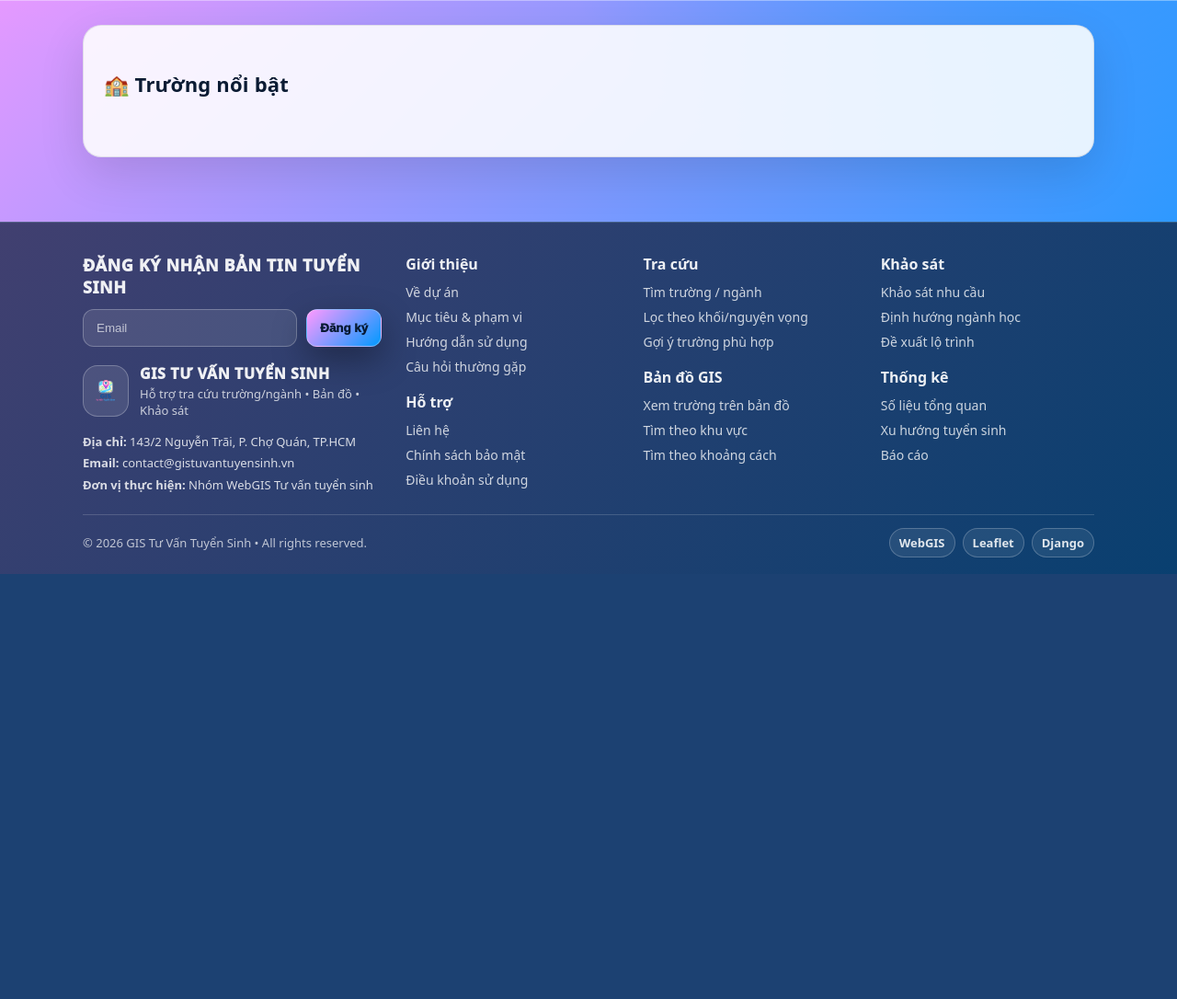
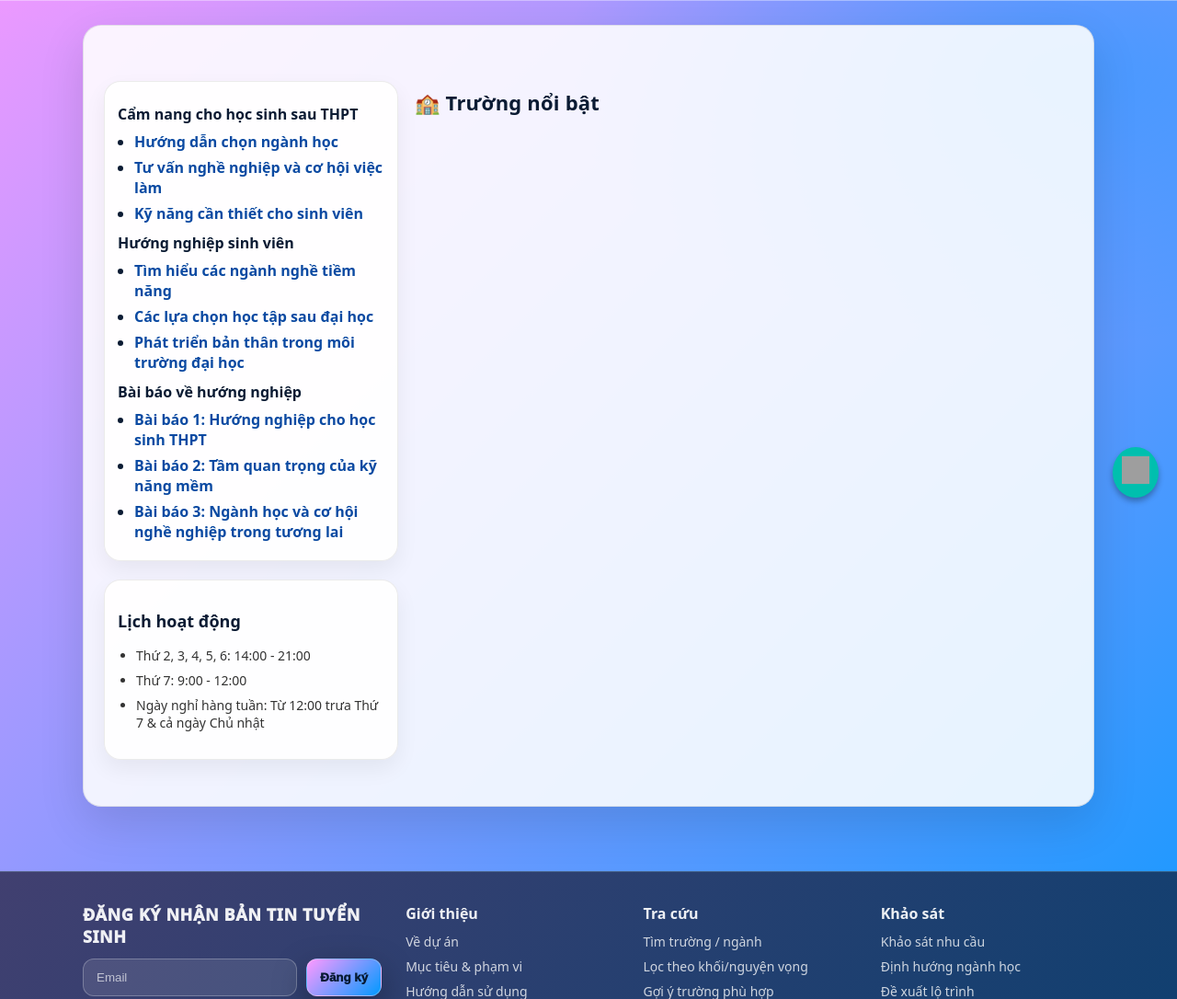
Before and after one commit to TRAM-HUONG/GIS-TUVANTUYENSINH, a Django app: page / in a window 1280 px wide. Shown: the part 239-1325 px from the top of the page at 92% size. Before the commit the page ends 863 px from the top, so only its background shows below. Run offline with Django 5.2, Linux system fonts and the light colour scheme; data that the repository does not hold is empty; grey boxes are pictures that could not be loaded.

Commit message:
fix: Update home page and truong detail logic

```diff
--- a/static/css/home.css
+++ b/static/css/home.css
@@ -2,11 +2,111 @@
    HOME PAGE ONLY
    ========================= */
 
+/* General Layout */
 .home-wrap{
   padding: 18px 0 28px;
 }
 
-/* SECTION TITLE */
+/* ✅ CHIA 2 CỘT: TRÁI + PHẢI */
+.home-layout{
+  display: grid;
+  grid-template-columns: 320px 1fr; /* Cột trái 320px, cột phải co giãn */
+  gap: 18px;
+  align-items: start;
+}
+
+/* Cột trái (sidebar) */
+.home-left{
+  position: sticky;
+  top: 14px; /* Giữ sidebar khi kéo xuống */
+}
+
+/* Box sidebar */
+.additional-info{
+  background: rgba(255,255,255,.92);
+  border: 1px solid rgba(0,0,0,.08);
+  border-radius: 18px;
+  padding: 14px 14px 10px;
+  box-shadow: 0 10px 24px rgba(0,0,0,.06);
+  margin-top: 20px;
+}
+
+.additional-info h3{
+  margin: 10px 0 8px;
+  font-size: 16px;
+  font-weight: 900;
+}
+
+.additional-info ul{
+  margin: 0 0 10px 18px;
+  padding: 0;
+}
+
+.additional-info li{
+  margin: 6px 0;
+}
+
+.additional-info a{
+  color: #0b4aa2;
+  text-decoration: none;
+  font-weight: 600;
+}
+
+.additional-info a:hover{
+  text-decoration: underline;
+}
+
+/* Lịch hoạt động */
+.activity-schedule{
+  background: rgba(255,255,255,.92);
+  border: 1px solid rgba(0,0,0,.08);
+  border-radius: 18px;
+  padding: 14px;
+  box-shadow: 0 10px 24px rgba(0,0,0,.06);
+  margin-top: 20px;
+}
+
+.activity-schedule h3{
+  margin-bottom: 12px;
+  font-size: 18px;
+  font-weight: 800;
+}
+
+.activity-schedule ul{
+  padding-left: 20px;
+}
+
+.activity-schedule li{
+  margin: 8px 0;
+  font-size: 14px;
+  color: #333;
+}
+
+/* Icon Chat */
+.chat-icon{
+  position: fixed;
+  bottom: 20px;
+  right: 20px;
+}
+
+.chat-link{
+  display: inline-block;
+  background-color: #00bfae;
+  padding: 10px;
+  border-radius: 50%;
+  box-shadow: 0 4px 6px rgba(0,0,0,0.3);
+}
+
+.chat-link img{
+  width: 30px;
+  height: 30px;
+}
+
+/* Cột phải (grid trường) */
+.home-right{
+  padding-top: 20px;
+}
+
 .home-section-title{
   margin: 8px 0 14px;
   font-size: 22px;
@@ -14,14 +114,14 @@
   letter-spacing: .2px;
 }
 
-/* GRID 3 COT */
+/* Grid 3 cột */
 .home-grid{
   display: grid;
   grid-template-columns: repeat(3, minmax(0, 1fr));
   gap: 16px;
 }
 
-/* CARD */
+/* Card trường */
 .home-card{
   background: rgba(255,255,255,.96);
   border: 1px solid rgba(0,0,0,.08);
@@ -30,6 +130,8 @@
   box-shadow: 0 10px 24px rgba(0,0,0,.06);
   transition: transform .15s ease, box-shadow .15s ease, border-color .15s ease;
   overflow: hidden;
+  text-decoration: none;
+  color: inherit;
 }
 
 .home-card:hover{
@@ -38,7 +140,7 @@
   border-color: rgba(0,0,0,.14);
 }
 
-/* IMAGE BOX */
+/* Hình ảnh trong card */
 .home-card-img{
   height: 170px;
   border-radius: 14px;
@@ -56,7 +158,7 @@
   display: block;
 }
 
-/* TEXT */
+/* Text trong card */
 .home-card-title{
   margin: 12px 0 6px;
   font-size: 16px;
@@ -71,13 +173,15 @@
 }
 
 /* RESPONSIVE */
-@media (max-width: 992px){
+@media (max-width: 1100px){
+  .home-layout{ grid-template-columns: 290px 1fr; }
   .home-grid{ grid-template-columns: repeat(2, minmax(0, 1fr)); }
-  .home-card-img{ height: 160px; }
 }
 
-@media (max-width: 576px){
+@media (max-width: 768px){
+  .home-layout{
+    grid-template-columns: 1fr; /* sidebar lên trên trên mobile */
+  }
+  .home-left{ position: static; }
   .home-grid{ grid-template-columns: 1fr; }
-  .home-section-title{ font-size: 20px; }
-  .home-card{ border-radius: 16px; }
 }
--- a/templates/home/home.html
+++ b/templates/home/home.html
@@ -7,6 +7,53 @@
 
 {% block content %}
 <section class="home-wrap">
+
+  <div class="home-layout">
+    <!-- Cột trái (sidebar) -->
+    <aside class="home-left">
+      <div class="additional-info">
+        <h3>Cẩm nang cho học sinh sau THPT</h3>
+        <ul>
+          <li><a href="https://www.tuyensinh247.com/huong-dan-chon-nganh-hoc.html">Hướng dẫn chọn ngành học</a></li>
+          <li><a href="https://www.topica.edu.vn/tin-tuc/tu-van-nghe-nghiep-va-co-hoi-viec-lam">Tư vấn nghề nghiệp và cơ hội việc làm</a></li>
+          <li><a href="https://www.vietnamworks.com/blog/ky-nang-can-thiet-cho-sinh-vien">Kỹ năng cần thiết cho sinh viên</a></li>
+        </ul>
+
+        <h3>Hướng nghiệp sinh viên</h3>
+        <ul>
+          <li><a href="https://www.vietbaokhung.com/tim-hieu-cac-nganh-nghe-tiem-nang">Tìm hiểu các ngành nghề tiềm năng</a></li>
+          <li><a href="https://vnexpress.net/loc-chon-hoc-tap-sau-dai-hoc">Các lựa chọn học tập sau đại học</a></li>
+          <li><a href="https://tuoitre.vn/phat-trien-ban-than-trong-moi-truong-dai-hoc-20210430123951451.htm">Phát triển bản thân trong môi trường đại học</a></li>
+        </ul>
+
+        <h3>Bài báo về hướng nghiệp</h3>
+        <ul>
+          <li><a href="https://vnexpress.net/huong-nghiep-cho-hoc-sinh-thpt-20170815053551242.html">Bài báo 1: Hướng nghiệp cho học sinh THPT</a></li>
+          <li><a href="https://vietnamnet.vn/vn/giao-duc/bao-lau-moi-co-kha-nang-thanh-cong-trong-nghe-nghiep-660463.html">Bài báo 2: Tầm quan trọng của kỹ năng mềm</a></li>
+          <li><a href="https://www.vnexpress.net/nganh-hoc-va-co-hoi-nghe-nghiep-trong-tuong-lai-20200218090504688.html">Bài báo 3: Ngành học và cơ hội nghề nghiệp trong tương lai</a></li>
+        </ul>
+      </div>
+
+      <!-- ✅ Lịch hoạt động -->
+      <div class="activity-schedule">
+        <h3>Lịch hoạt động</h3>
+        <ul>
+          <li>Thứ 2, 3, 4, 5, 6: 14:00 - 21:00</li>
+          <li>Thứ 7: 9:00 - 12:00</li>
+          <li>Ngày nghỉ hàng tuần: Từ 12:00 trưa Thứ 7 & cả ngày Chủ nhật</li>
+        </ul>
+      </div>
+
+      <!-- ✅ Icon chat (gợi ý) -->
+      <div class="chat-icon">
+        <a href="https://www.example.com/chat" class="chat-link">
+          <img src="{% static 'img/chat-icon.png' %}" alt="Chat" />
+        </a>
+      </div>
+    </aside>
+
+    <!-- Cột phải (grid trường) -->
+    <main class="home-right">
       <h2 class="home-section-title">🏫 Trường nổi bật</h2>
 
       <div class="home-grid">
@@ -20,5 +67,8 @@
           </a>
         {% endfor %}
       </div>
+    </main>
+  </div>
+
 </section>
 {% endblock %}
```
Lines whose indentation alone changed are shown as unchanged.
